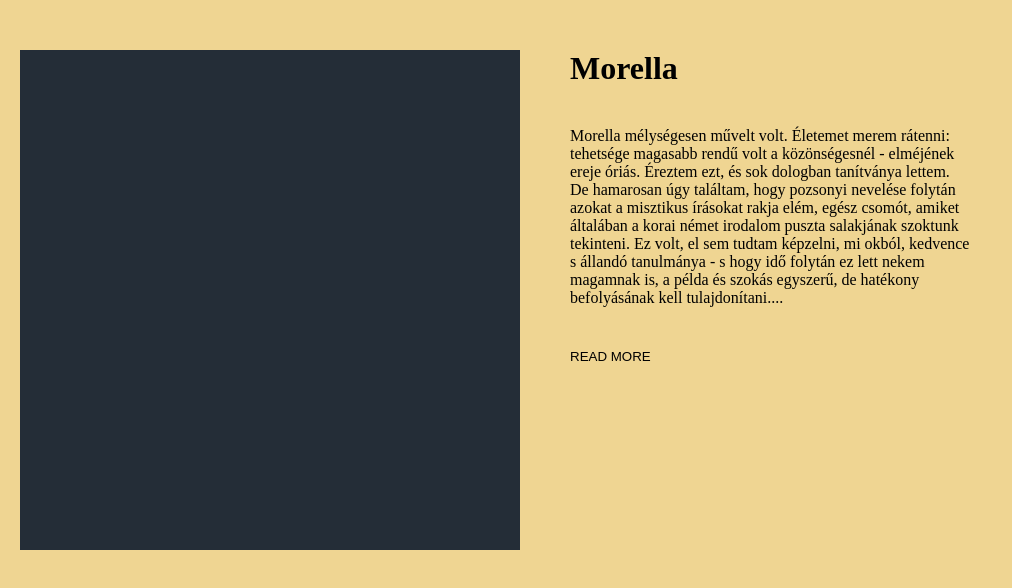
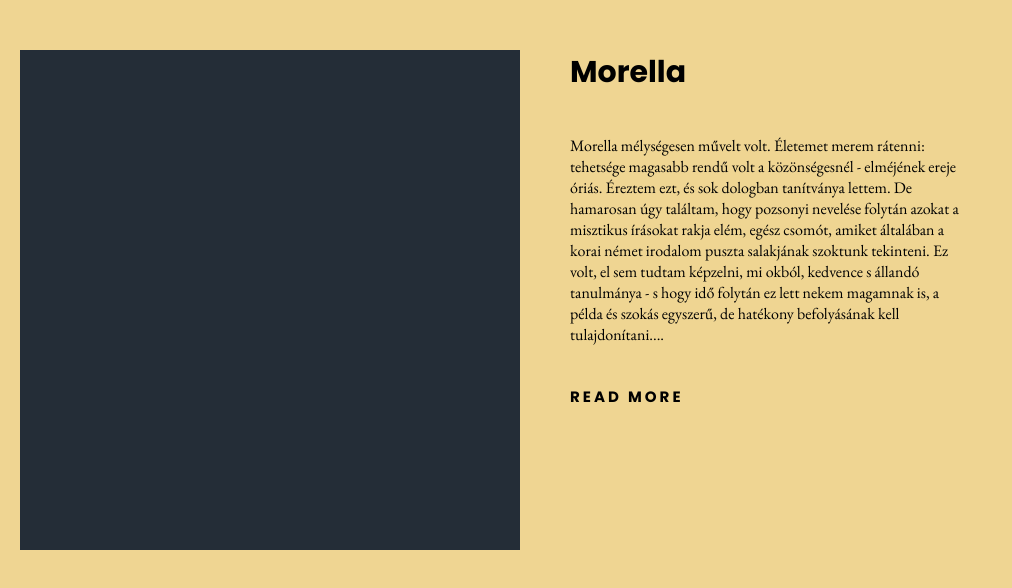
Before and after one commit to bbj/bootstrap-practice, a plain HTML site: page index.html in a window 1280 px wide. Shown: the whole page, without its empty margins (0-1012 px from the left). Drawn offline with nearby package versions, Linux system fonts and the light colour scheme.

Commit message:
fine css

```diff
--- a/index.html
+++ b/index.html
@@ -6,6 +6,11 @@
 	<meta http-equiv="X-UA-Compatible" content="IE=edge">
 	<meta name="viewport" content="width=device-width, initial-scale=1.0">
 	<link rel="stylesheet" href="style.css">
+	<link rel="preconnect" href="https://fonts.gstatic.com">
+	<link href="https://fonts.googleapis.com/css2?family=Merriweather&family=Poppins:wght@400;600;700&display=swap"
+		rel="stylesheet">
+	<link rel="preconnect" href="https://fonts.gstatic.com">
+	<link href="https://fonts.googleapis.com/css2?family=EB+Garamond&display=swap" rel="stylesheet">
 	<title>Document</title>
 </head>
 
--- a/style.scss
+++ b/style.scss
@@ -31,10 +31,20 @@
 
 	.title {
 		margin-bottom: 40px;
+
+		h1 {
+			font-family: 'Poppins', sans-serif;
+			font-weight: 700;
+			font-size: 30px;
+		}
+
 	}
 	.description {
 		width: 400px;
 		margin-bottom: 40px;
+		p {
+			font-family: 'EB Garamond', serif;
+		}
 	}
 	button{
     background-color: Transparent;
@@ -42,6 +52,10 @@
 		overflow: hidden;
     outline:none;
 		cursor:pointer;
+		font-family: 'Poppins', sans-serif;
+		font-weight: 700;
+		font-size: 15px;
+		letter-spacing: 3px;
 	}
 }
 
```
Also changed, not shown: style.css, 1 other file.
